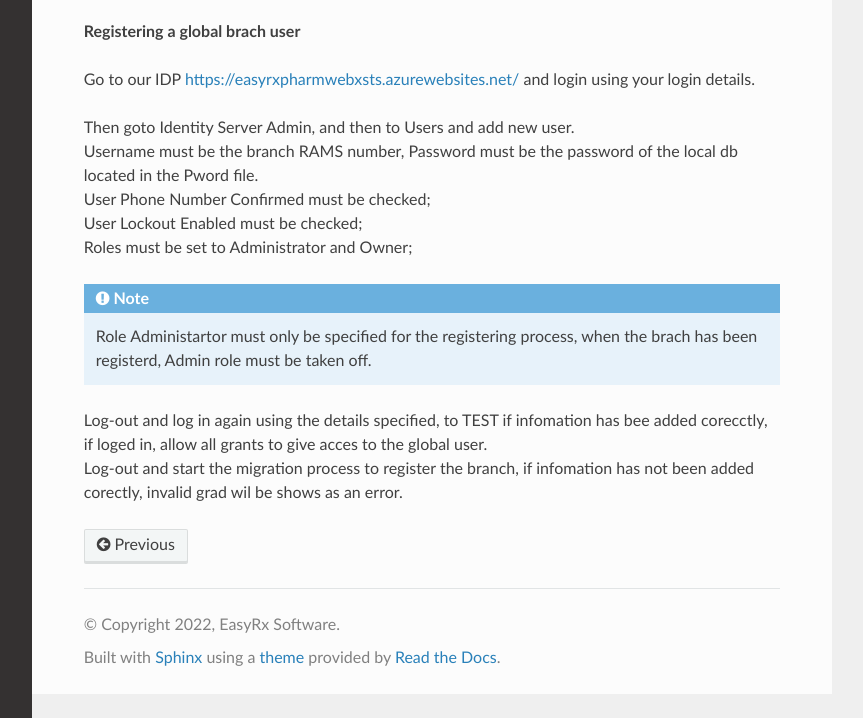
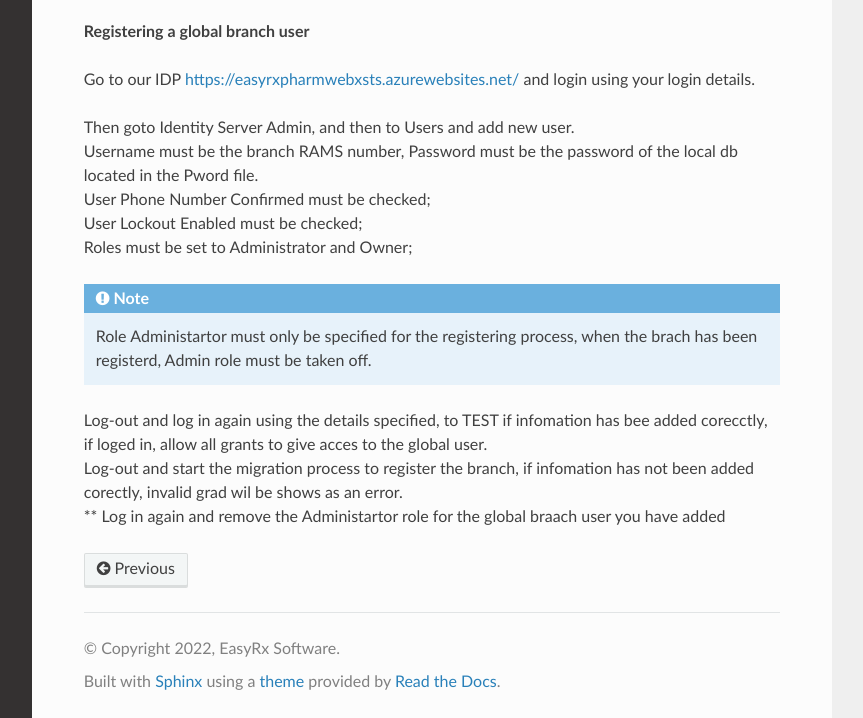
Before and after one commit to Torrafuzar/PharmWebAPI, a Sphinx documentation site: the page built from docs/source/branchregister.rst, in a window 1280 px wide and 1107 px high, cut to the strip 389-1107 px from the top of the window. Shown: the whole strip, without its empty margins (268-1131 px from the left). Built offline with Sphinx 7.4.7 and the Read the Docs theme 2.0.0, drawn with Linux system fonts in a browser that asks for light colours.

Commit message:
Update branchregister.rst

```diff
--- a/docs/source/branchregister.rst
+++ b/docs/source/branchregister.rst
@@ -5,13 +5,12 @@ Branch Register Process
    Please note the only a easyrx technicial can use this process as a normal user wil not be able to log in
 
 
-
 .. autosummary::
    :toctree: Before using the migration client each brach needs to be registerd.
 
    A global user needs to be added for each branch to start the register process.
 
-| **Registering a global brach user**
+| **Registering a global branch user**
 
 | Go to our IDP https://easyrxpharmwebxsts.azurewebsites.net/ and login using your login details.
 
@@ -25,3 +24,4 @@ Branch Register Process
 
 | Log-out and log in again using the details specified, to TEST if infomation has bee added corecctly, if loged in, allow all grants to give acces to the global user.
 | Log-out and start the migration process to register the branch, if infomation has not been added corectly, invalid grad wil be shows as an error.
+| ** Log in again and remove the Administartor role for the global braach user you have added
```
